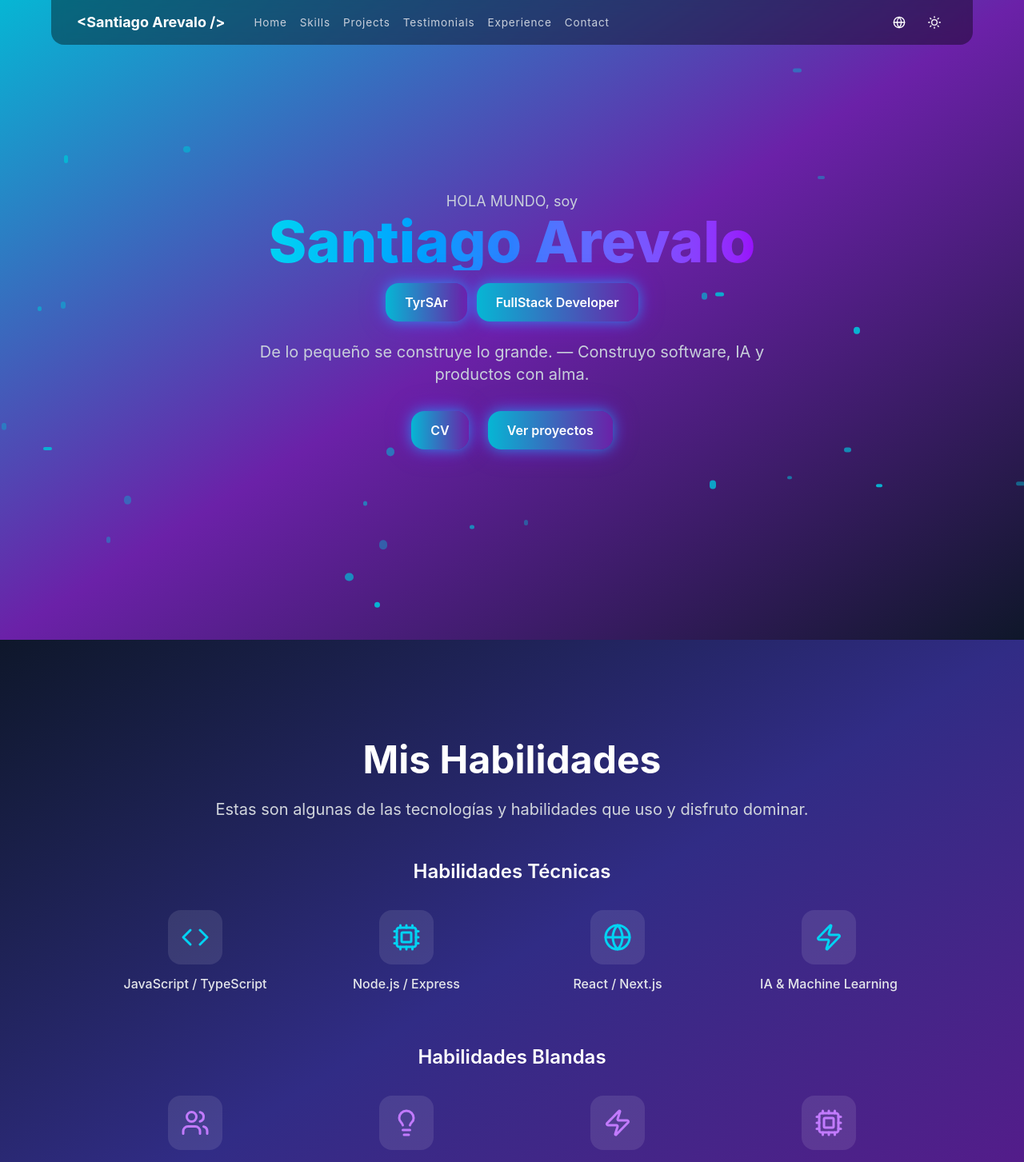
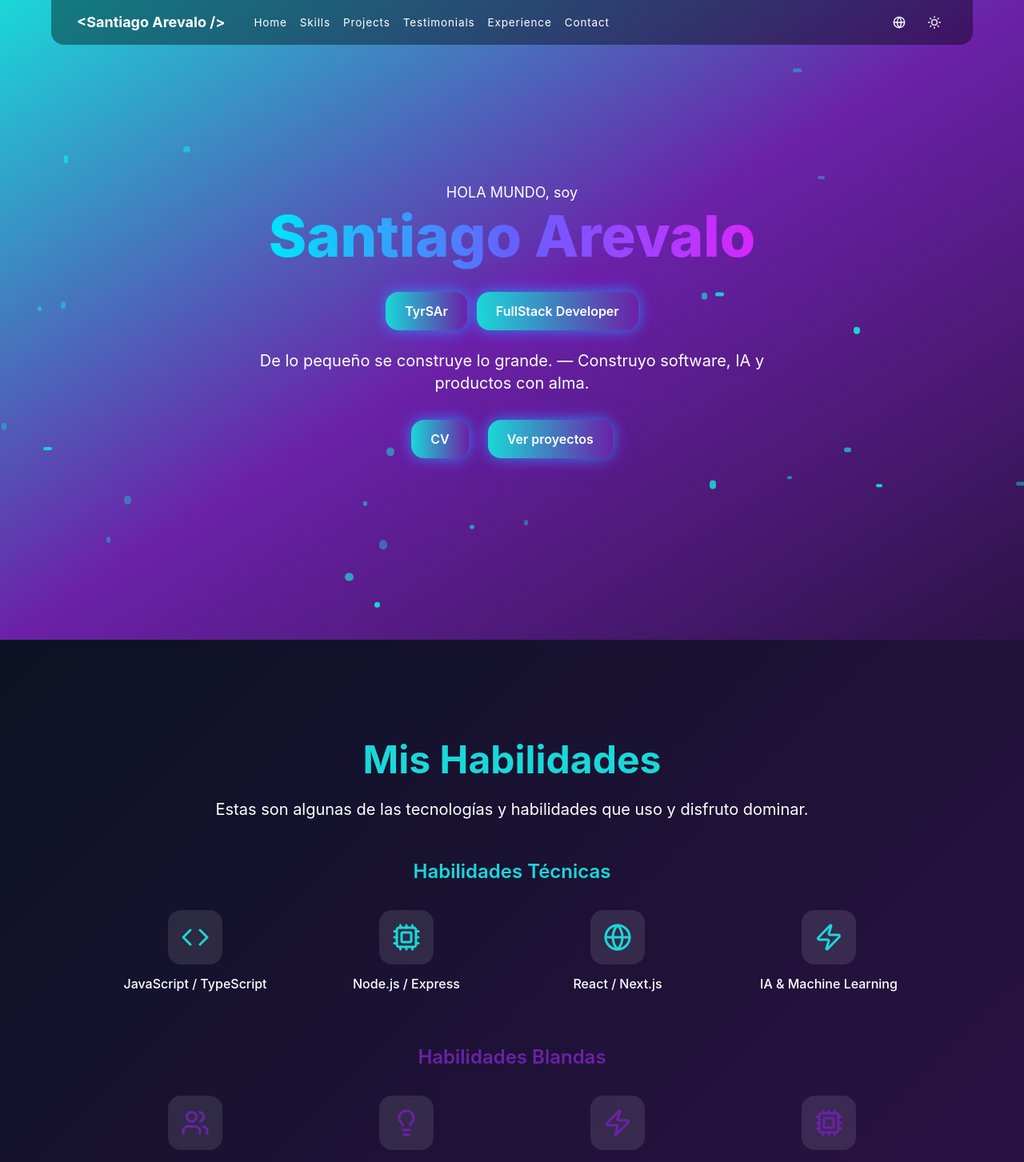
Before and after one commit to SantiagoArTyrs/Santiago_Arevalo, a Next.js app: page / in a window 1280 px wide. Shown: the top 1453 px of the page at 80% size. Built offline with nearby package versions, Linux system fonts and the light colour scheme.

Commit message:
Aplicando modo light correctamente a skills, ademas de cambiar colorimetria agradable para el usuario

```diff
--- a/src/app/globals.css
+++ b/src/app/globals.css
@@ -44,9 +44,17 @@
 .animate-gradient {
   animation: gradient 15s ease infinite;
 }
+/*Santiago Arevalo Hero Gradient*/
+:root {
+  --hero-title-gradient: linear-gradient(90deg, #00e6fb, #6560ff, #d726ff); /* Gradiente modo dark */
+}
+:root.light {
+  --hero-title-gradient: linear-gradient(90deg, #ff5e62, #6a82fb, #2487ff); /* Gradiente modo light, ajusta los colores a tu gusto */
+}
+
 
 .glass {
-  background: rgba(255, 255, 255, 0.08);
+  background: rgba(0, 0, 0, 0.08);
   border-radius: 1rem;
   border: 1px solid rgba(255, 255, 255, 0.2);
   backdrop-filter: blur(10px) saturate(180%);
@@ -54,22 +62,22 @@
   box-shadow: 0 4px 30px rgba(0, 0, 0, 0.4);
 }
 
-
+/*Dark theme */
 :root{
   --bg-1:#0b1223;
-  --bg-2:#0f172a;
+  --bg-2:#2d1246;
   --accent-1:#6b21a8;
-  --accent-2:#06b6d4;
-  --muted:#c8cfdb;
+  --accent-2:#1ad8d8;
+  --muted:#ffffff;
 }
 
 /* Light theme */
 :root.light {
-  --bg-1: #f7fafc;
-  --bg-2: #eef2ff;
-  --accent-1: #4f46e5;
-  --accent-2: #06b6d4;
-  --muted: #16181c;
+  --bg-1: #ffffff69;
+  --bg-2: #2d57df;
+  --accent-1: #ef3844;
+  --accent-2: #2487ff;
+  --muted: #070707;
   color-scheme: light;
 }
 
--- a/src/components/Hero.tsx
+++ b/src/components/Hero.tsx
@@ -54,7 +54,7 @@ const Hero: FC<Props> = ({ lang }) => {
   return (
     <section
       id="hero"
-      className="relative flex flex-col items-center justify-center h-screen text-center overflow-hidden"
+      className="relative flex flex-col items-center justify-center h-screen text-center"
       style={{
         background: "linear-gradient(180deg, var(--bg-1), var(--bg-2))",
         color: "var(--muted)",
@@ -105,7 +105,15 @@ const Hero: FC<Props> = ({ lang }) => {
         {texts.hi}
       </motion.p>
       <motion.h1
-        className="text-6xl md:text-7xl font-extrabold bg-gradient-to-r from-cyan-400 via-blue-500 to-purple-600 bg-clip-text text-transparent z-10"
+        className="text-6xl md:text-7xl font-extrabold z-10"
+        style={{
+          paddingBottom: "0.2em",
+          lineHeight: 1.1,
+
+          background: "var(--hero-title-gradient)",
+          WebkitBackgroundClip: "text",
+          color: "transparent",
+        }}
         initial={{ opacity: 0, y: -40 }}
         animate={{ opacity: 1, y: 0 }}
         transition={{ duration: 1.2 }}
--- a/src/components/Skills.tsx
+++ b/src/components/Skills.tsx
@@ -51,7 +51,11 @@ const Skills: FC<Props> = ({ lang }) => {
   return (
     <section
       id="skills"
-      className="min-h-screen flex flex-col justify-center items-center bg-gradient-to-br from-slate-900 via-indigo-900 to-purple-900 text-white px-6 py-20"
+      className="min-h-screen flex flex-col justify-center items-center px-6 py-20"
+      style={{
+        background: "linear-gradient(135deg, var(--bg-1), var(--bg-2))",
+        color: "var(--muted)",
+      }}
     >
       {/* Título */}
       <motion.h2
@@ -60,24 +64,29 @@ const Skills: FC<Props> = ({ lang }) => {
         transition={{ duration: 0.6 }}
         viewport={{ once: true }}
         className="text-4xl md:text-5xl font-bold mb-6 text-center"
+        style={{ color: "var(--accent-2)" }}
       >
         {texts.title}
       </motion.h2>
-
       {/* Descripción */}
       <motion.p
         initial={{ opacity: 0 }}
         whileInView={{ opacity: 1 }}
         transition={{ duration: 0.8, delay: 0.2 }}
         viewport={{ once: true }}
-        className="text-lg md:text-xl max-w-3xl text-center text-gray-300 mb-12"
+        className="text-lg md:text-xl max-w-3xl text-center mb-12"
+        style={{ color: "var(--muted)" }}
       >
         {texts.desc}
       </motion.p>
-
       {/* Hard Skills */}
       <div className="w-full max-w-5xl mb-16">
-        <h3 className="text-2xl font-semibold mb-8 text-center">{texts.hard}</h3>
+        <h3
+          className="text-2xl font-semibold mb-8 text-center"
+          style={{ color: "var(--accent-2)" }}
+        >
+          {texts.hard}
+        </h3>
         <div className="grid grid-cols-2 sm:grid-cols-3 md:grid-cols-4 gap-8 justify-items-center">
           {texts.hardSkills.map((skill, i) => (
             <motion.div
@@ -88,18 +97,35 @@ const Skills: FC<Props> = ({ lang }) => {
               viewport={{ once: true }}
               className="flex flex-col items-center text-center hover:scale-105 transition-transform duration-300"
             >
-              <div className="bg-white/10 p-4 rounded-2xl mb-3 text-cyan-400">
+              <div
+                style={{
+                  background: "rgba(255,255,255,0.10)",
+                  color: "var(--accent-2)", // cambia automá. según tema
+                  padding: "1rem",
+                  borderRadius: "1rem",
+                  marginBottom: "0.75rem",
+                }}
+              >
                 {skill.icon}
               </div>
-              <span className="font-medium text-gray-200">{skill.label}</span>
+              <span
+                className="font-medium"
+                style={{ color: "var(--muted)" }}
+              >
+                {skill.label}
+              </span>
             </motion.div>
           ))}
         </div>
       </div>
-
       {/* Soft Skills */}
       <div className="w-full max-w-5xl">
-        <h3 className="text-2xl font-semibold mb-8 text-center">{texts.soft}</h3>
+        <h3
+          className="text-2xl font-semibold mb-8 text-center"
+          style={{ color: "var(--accent-1)" }}
+        >
+          {texts.soft}
+        </h3>
         <div className="grid grid-cols-2 sm:grid-cols-3 md:grid-cols-4 gap-8 justify-items-center">
           {texts.softSkills.map((skill, i) => (
             <motion.div
@@ -110,10 +136,23 @@ const Skills: FC<Props> = ({ lang }) => {
               viewport={{ once: true }}
               className="flex flex-col items-center text-center hover:scale-105 transition-transform duration-300"
             >
-              <div className="bg-white/10 p-4 rounded-2xl mb-3 text-purple-400">
+              <div
+                style={{
+                  background: "rgba(255,255,255,0.10)",
+                  color: "var(--accent-1)", // cambia automá. según tema
+                  padding: "1rem",
+                  borderRadius: "1rem",
+                  marginBottom: "0.75rem",
+                }}
+              >
                 {skill.icon}
               </div>
-              <span className="font-medium text-gray-200">{skill.label}</span>
+              <span
+                className="font-medium"
+                style={{ color: "var(--muted)" }}
+              >
+                {skill.label}
+              </span>
             </motion.div>
           ))}
         </div>
```
